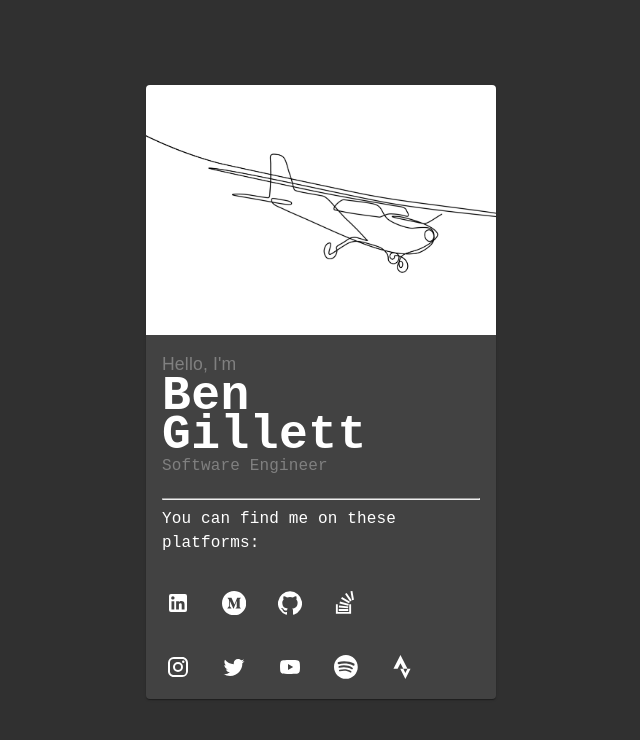
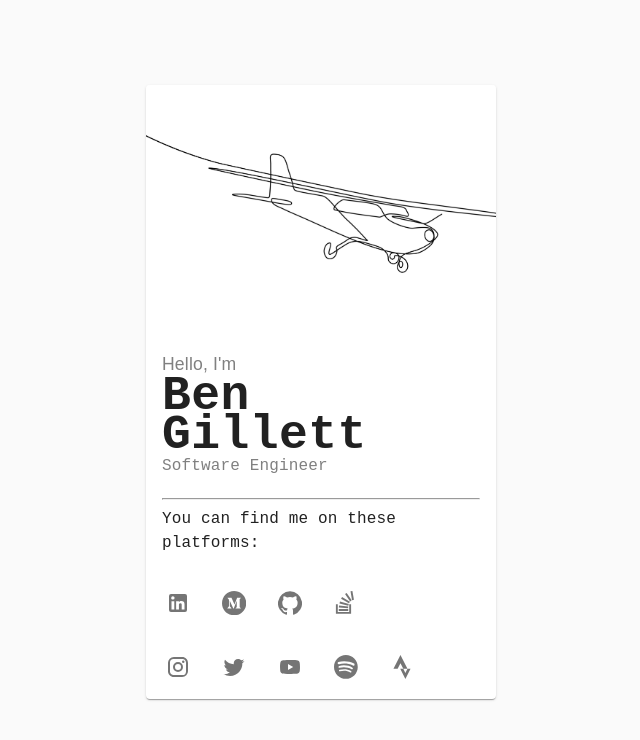
Before and after one commit to M3tanym/ben-website, a React (Create React App) app: page / in a window 1280 px wide. Shown: the top 740 px of the page, without its empty margins (319-959 px from the left). Built offline with nearby package versions, Linux system fonts and the light colour scheme.

Commit message:
docs update, dark mode

```diff
--- a/package.json
+++ b/package.json
@@ -1,6 +1,6 @@
 {
   "name": "ben-website",
-  "version": "1.1.2",
+  "version": "1.2.0",
   "private": true,
   "dependencies": {
     "@material-ui/core": "^4.12.3",
--- a/src/App.js
+++ b/src/App.js
@@ -18,7 +18,7 @@ const LoadApp = props =>
 
 const App = () =>
 {
-  const darkMode = useMediaQuery('(prefers-color-scheme: light)');
+  const darkMode = useMediaQuery('(prefers-color-scheme: dark)');
 
   const theme = useMemo(
       () =>
--- a/src/Layout.js
+++ b/src/Layout.js
@@ -40,7 +40,7 @@ const useStyles = makeStyles({
 	}
 });
 
-const Layout = (props) =>
+const Layout = () =>
 {
 	const classes = useStyles();
 	return (
```
Also changed, not shown: 1 other file (tests, documents, lock files or other folders).
